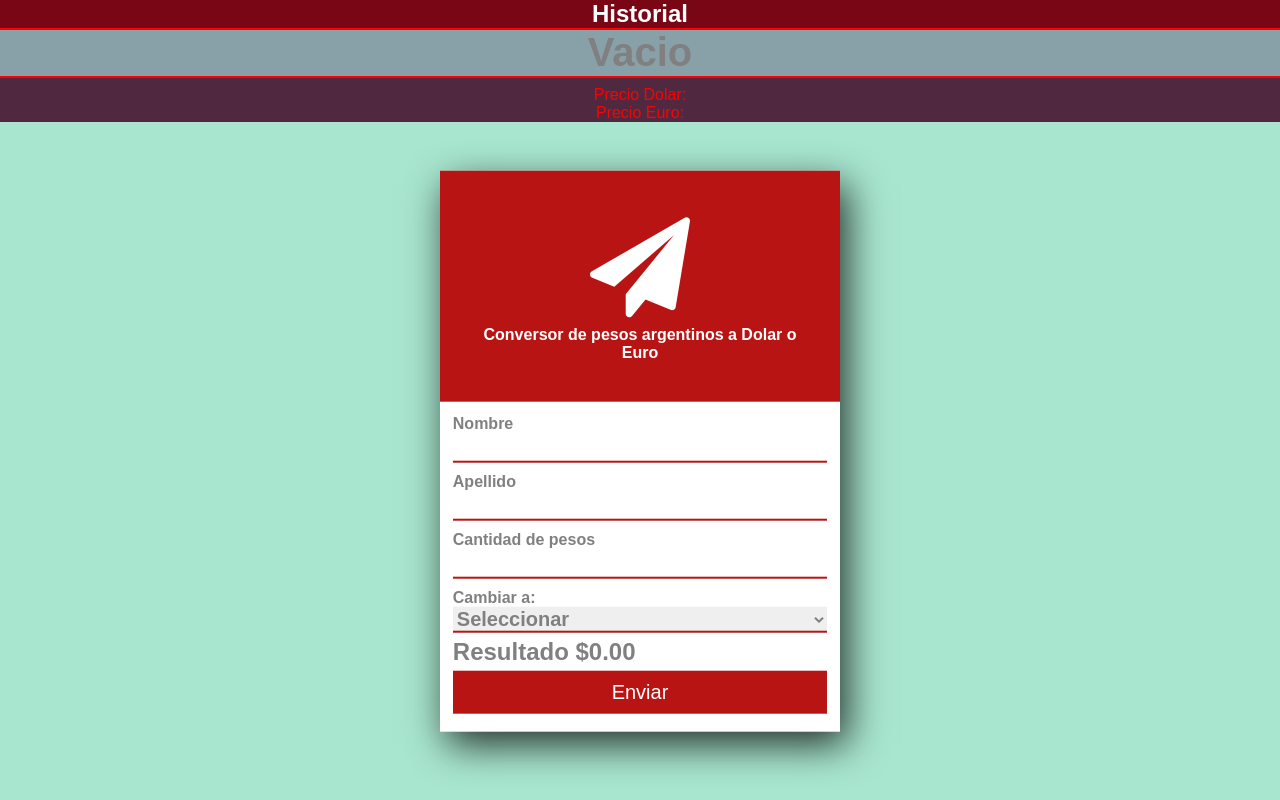
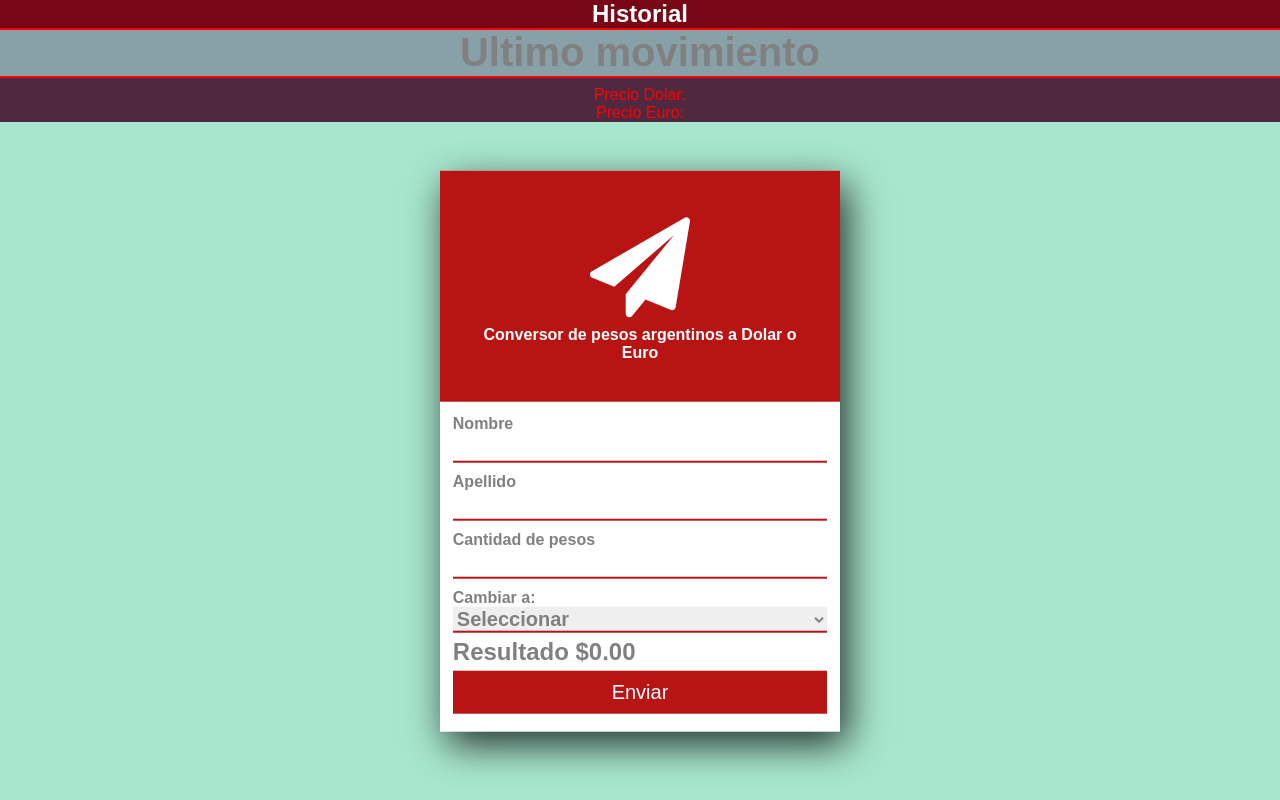
Before and after one commit to LeonelSanz/JavaScript-coder, a plain HTML site: page index.html in a window 1280 px wide. Drawn offline with nearby package versions, Linux system fonts and the light colour scheme; some packages are replaced by stand-ins of ours; no server answers; a script that the page names is missing.

Commit message:
cambie un texto en el html

```diff
--- a/index.html
+++ b/index.html
@@ -14,7 +14,7 @@
     <div class="container">
         <h2>Historial</h2>
         <div id="container">
-            <h3 id="historial" class="vacio">Vacio</h3>
+            <h3 id="historial" class="vacio">Ultimo movimiento</h3>
         </div>
         <div class="container-precio">
             <p id="apiDolar">Precio Dolar: </p>
```
